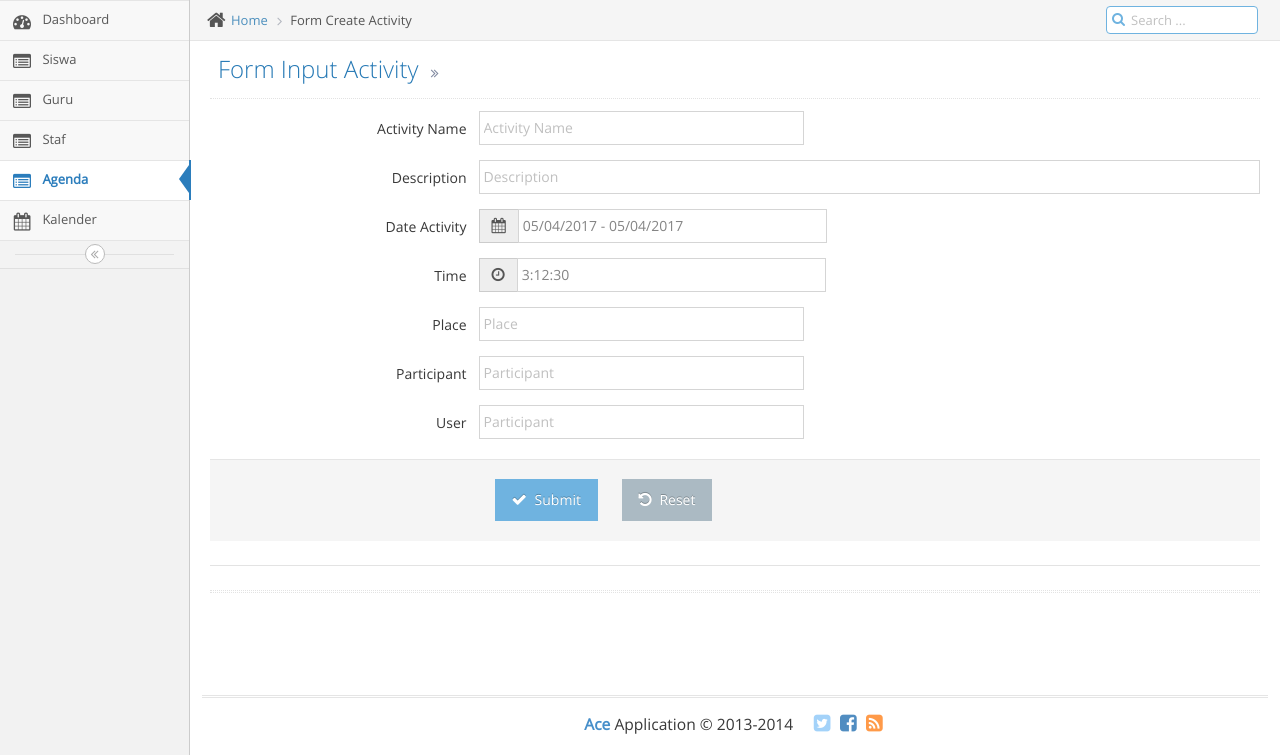
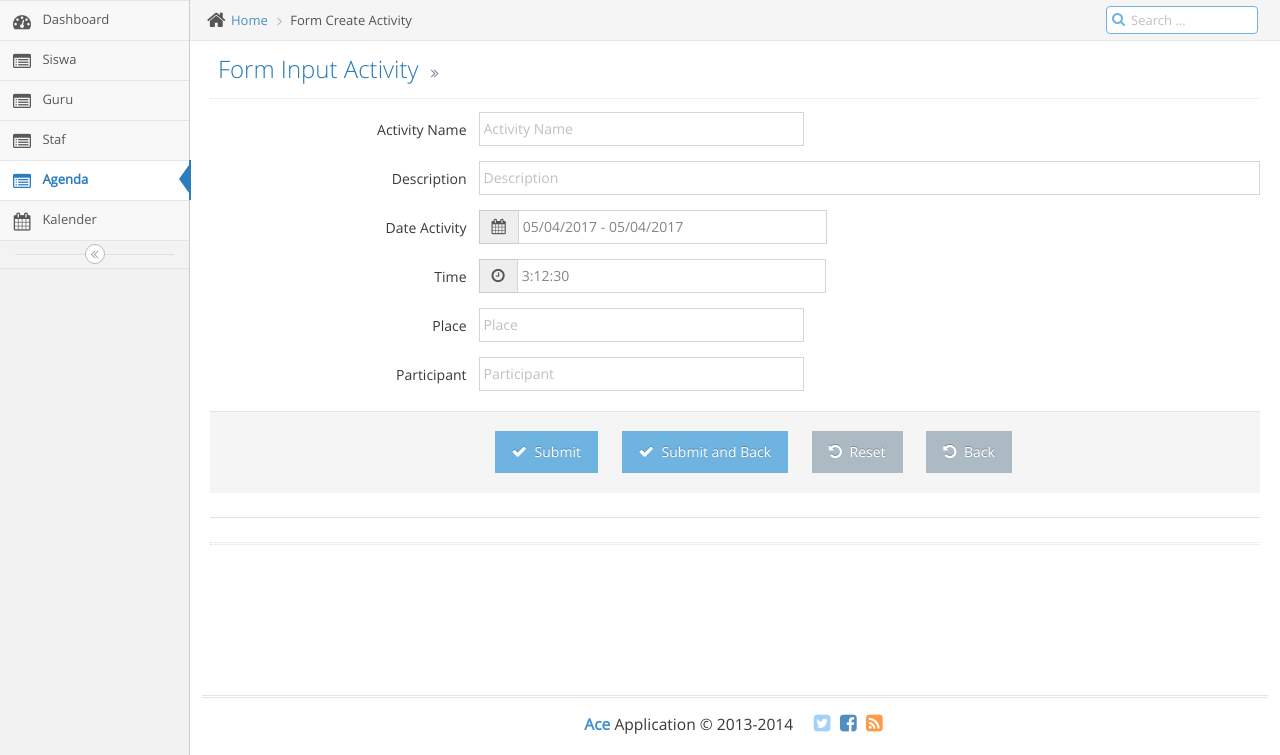
Before and after one commit to syahrulubaidilah/API-Agenda-Sekolah, a Laravel app: template resources/views/pages/create-activity.blade.php in a window 1280 px wide. Shown: the part 45-800 px from the top of the page. Run offline with Laravel 8, Linux system fonts and the light colour scheme; the template is opened without the code that fills it, so the values that code supplies are empty; settings files or empty folders that the repository lacks are supplied.

```diff
--- a/app/Domain/Repositories/ActivityRepository.php
+++ b/app/Domain/Repositories/ActivityRepository.php
@@ -64,7 +64,7 @@ class ActivityRepository extends AbstractRepository implements ActivityInterface
             'time'   => e($data['time']),
             'place'   => e($data['place']),
             'participant'   => e($data['participant']),
-            'user_id'   => e($data['user_id'])
+            'user_id'   => '1'
         ]);
 
     }
@@ -83,7 +83,7 @@ class ActivityRepository extends AbstractRepository implements ActivityInterface
             'time'   => e($data['time']),
             'place'   => e($data['place']),
             'participant'   => e($data['participant']),
-            'user_id'   => e($data['user_id'])
+            // 'user_id'   => e($data['user_id'])
         ]);
     }
 
--- a/app/Http/Requests/Activity/ActivityCreateRequest.php
+++ b/app/Http/Requests/Activity/ActivityCreateRequest.php
@@ -34,7 +34,7 @@ class ActivityCreateRequest extends Request
         'time'   => 'Time',
         'place'   => 'Place',
         'participant'   => 'Participant',
-        'user_Id'   => 'User_Id'
+        //'user_Id'   => 'User_Id'
     ];
 
     /**
@@ -51,7 +51,7 @@ class ActivityCreateRequest extends Request
             'time'   => 'required|max:30',
             'place'   => 'required|max:30',
             'participant'   => 'required|max:30',
-            'user_Id'   => 'required|max:30'
+            //'user_Id'   => 'required|max:30'
         ];
     }
 
--- a/app/Http/Requests/Activity/ActivityEditRequest.php
+++ b/app/Http/Requests/Activity/ActivityEditRequest.php
@@ -34,7 +34,7 @@ class ActivityEditRequest extends Request
         'time'   => 'Time',
         'place'   => 'Place',
         'participant'   => 'Participant',
-        'user_id'   => 'User_Id'
+        // 'user_id'   => 'User_Id'
     ];
 
     /**
@@ -51,7 +51,7 @@ class ActivityEditRequest extends Request
             'time'   => 'required|max:30',
             'place'   => 'required|max:30',
             'participant'   => 'required|max:30',
-            'user_id'   => 'required|max:30'
+            // 'user_id'   => 'required|max:30'
         ];
     }
 
--- a/resources/views/pages/create-activity.blade.php
+++ b/resources/views/pages/create-activity.blade.php
@@ -1,5 +1,10 @@
 @extends('layouts.app')
 @section('title', 'Form Create Activity')
+@section('style')
+			<!-- page specific plugin styles -->
+ 		<link rel="stylesheet" href={{asset('assets/css/jquery-ui.custom.min.css')}} />
+		<link rel="stylesheet" href={{asset('assets/css/jquery.gritter.min.css')}} />
+@endsection
 @section('content')
            <div class="main-content-inner">
 				<div class="breadcrumbs ace-save-state" id="breadcrumbs">
@@ -35,14 +40,23 @@
 					<!-- /.page-header -->
 
 					<div class="row">
+			          <div class="col-md-8">
+			           <div class="alert alert-dismissible hide" id="errMsg" role="alert">
+			             <button type="button" class="close" data-dismiss="alert" aria-label="Close"><span aria-hidden="true">&times;</span></button>
+			             <span id="errData"></span>
+			           </div>
+			          </div>
+			        </div>
+
+					<div class="row">
 						<div class="col-xs-12">
 							<!-- PAGE CONTENT BEGINS -->
-							<form class="form-horizontal" role="form">
+							<form class="form-horizontal" id="formActivity" role="form">
 								<div class="form-group">
 									<label class="col-sm-3 control-label no-padding-right" for="form-field-1">Activity Name</label>
 
 									<div class="col-sm-9">
-										<input type="text" id="form-field-1" placeholder="Activity Name" class="col-xs-10 col-sm-5" />
+										<input type="text" id="form-field-1" name="name" placeholder="Activity Name" class="col-xs-10 col-sm-5" />
 									</div>
 								</div>
 
@@ -50,7 +64,7 @@
 									<label class="col-sm-3 control-label no-padding-right" for="form-field-1-1">Description</label>
 
 									<div class="col-sm-9">
-										<input type="text" id="form-field-1-1" placeholder="Description" class="form-control" />
+										<input type="text" id="form-field-1-1"  name="description" placeholder="Description" class="form-control" />
 									</div>
 								</div>
 
@@ -63,7 +77,7 @@
 												<i class="fa fa-calendar bigger-110"></i>
 											</span>
 
-											<input class="col-xs-10 col-sm-5" type="text" name="date-range-picker" id="date-range-picker" />
+											<input class="col-xs-10 col-sm-5" type="text" name="date_activity" id="date-range-picker" />
 										</div>
 									</div>
 								</div>
@@ -76,7 +90,7 @@
 											<span class="input-group-addon">
 												<i class="fa fa-clock-o bigger-110"></i>
 											</span>
-											<input id="timepicker1" type="text" class="col-xs-10 col-sm-5" />
+											<input id="timepicker1" type="text" name="time" class="col-xs-10 col-sm-5" />
 										</div>
 									</div>
 								</div>
@@ -85,7 +99,7 @@
 									<label class="col-sm-3 control-label no-padding-right" for="form-field-1-4">Place</label>
 
 									<div class="col-sm-9">
-										<input type="text" id="form-field-1-4" placeholder="Place" class="col-xs-10 col-sm-5" />
+										<input type="text" id="form-field-1-4"  name="place" placeholder="Place" class="col-xs-10 col-sm-5" />
 									</div>
 								</div>
 
@@ -93,28 +107,36 @@
 									<label class="col-sm-3 control-label no-padding-right" for="form-field-1-5">Participant</label>
 
 									<div class="col-sm-9">
-										<input type="text" id="form-field-1-5" placeholder="Participant" class="col-xs-10 col-sm-5" />
+										<input type="text" id="form-field-1-5"  name="participant" placeholder="Participant" class="col-xs-10 col-sm-5" />
 									</div>
 								</div>
 
-								<div class="form-group">
+								<!--<div class="form-group">
 									<label class="col-sm-3 control-label no-padding-right" for="form-field-1-5">User</label>
 
 									<div class="col-sm-9">
 										<input type="text" id="form-field-1-6" placeholder="Participant" class="col-xs-10 col-sm-5" />
 									</div>
-								</div>
+								</div>-->
 
 								<div class="clearfix form-actions">
 									<div class="col-md-offset-3 col-md-9">
-										<button class="btn btn-info" type="button">
+										<button class="btn btn-info" id="btnSimpan" type="button">
 												<i class="ace-icon fa fa-check bigger-110"></i>
 												Submit
-											</button> &nbsp; &nbsp; &nbsp;
+										</button> &nbsp; &nbsp; &nbsp;
+										<button class="btn btn-info" id="btnSimpanKembali" type="button">
+												<i class="ace-icon fa fa-check bigger-110"></i>
+												Submit and Back
+										</button> &nbsp; &nbsp; &nbsp;
 										<button class="btn" type="reset">
 												<i class="ace-icon fa fa-undo bigger-110"></i>
 												Reset
-											</button>
+										</button> &nbsp; &nbsp; &nbsp;
+										<button class="btn" type="button" href='{{route("page.list-activity")}}'>
+												<i class="ace-icon fa fa-undo bigger-110"></i>
+												Back
+										</button>
 									</div>
 								</div>
 
@@ -149,6 +171,7 @@
 	<script src={{asset('assets/js/jquery.inputlimiter.min.js')}}></script>
 	<script src={{asset('assets/js/jquery.maskedinput.min.js')}}></script>
 	<script src={{asset('assets/js/bootstrap-tag.min.js')}}></script>
+	<script src={{asset('assets/js/jquery.gritter.min.js')}}></script>
 
 	<script>
 	$(document).ready(function(){
@@ -160,6 +183,68 @@
 		$('#nav-agenda').addClass('active');
     });
 	</script>
+
+	<script>
+ 	    $(document).ready(function(){
+
+ 	    });
+
+ 	    // ini adalah proses submit data menggunakan Ajax
+ 	    $("#btnSimpan").click(function(event) {
+ 	      // kasih ini dong biar gag hard reload
+ 	      event.preventDefault();
+ 	      $.ajax({
+ 	        url: '{{route("activity.store")}}', // url post data
+ 	        dataType: 'JSON',
+ 	        type: 'POST',
+ 	        contentType: 'application/x-www-form-urlencoded',
+ 	        data: $("#formActivity").serialize(), // data tadi diserialize berdasarkan name
+ 	        success: function( data, textStatus, jQxhr ){
+ 	            console.log('status =>', textStatus);
+ 	            console.log('data =>', data);
+				// clear validation error messsages
+ 	            $('#errMsg').addClass('hide');
+ 	            $('#errData').html('');
+ 	            // scroll up
+ 	            // $('html, body').animate({
+ 	            //     scrollTop: $("#nav-top").offset().top
+ 	            // }, 2000);
+ 	            // tampilkan pesan sukses
+ 	            showNotifSuccess();
+ 	            // clear data inputan
+ 	            $('#formActivity').find("input[type=text], textarea").val("");
+ 	            // kembali kelist User
+				window.location.href = '{{route("page.list-activity")}}'
+ 	        },
+ 	        error: function( data, textStatus, errorThrown ){
+ 	          var messages = jQuery.parseJSON(data.responseText);
+ 		      console.log( errorThrown );
+ 		      // $('html, body').animate({
+ 		      //     scrollTop: $("#nav-top").offset().top
+ 		      // }, 2000);
+ 		      // scroll up
+ 		      // tampilkan pesan error
+ 		      $('#errData').html('');
+ 		      $('#errMsg').addClass('alert-warning');
+ 		      $('#errMsg').removeClass('hide');
+ 		      $.each(messages, function(i, val) {
+ 		        $('#errData').append('<p>'+ i +' : ' + val +'</p>')
+ 		        console.log(i,val);
+ 		      });
+ 		      // jangan clear data
+ 	        }
+ 	      });
+ 	    });
+
+ 	    function showNotifSuccess(){
+ 	    	$.gritter.add({
+				title: 'Succes',
+				text: 'Data Activity berhasil di tambahkan',
+				class_name: 'gritter-info'
+			});
+
+ 		  }
+ 	</script>
 
 	<!-- inline scripts related to this page -->
 	<script type="text/javascript">
--- a/resources/views/pages/list-activity.blade.php
+++ b/resources/views/pages/list-activity.blade.php
@@ -63,7 +63,7 @@
                       <th><i class="fa fa-clock-o"></i> Waktu</th>
                       <th>Tempat</th>
                       <th>Peserta</th>
-                      <th>Id Pembuat</th>
+                      <th>Pembuat</th>
                       <th></th>
                     </thead>
                     <tbody>
@@ -75,7 +75,7 @@
                         <td>{{ $activity->time }}</td>
                         <td>{{ $activity->place }}</td>
                         <td>{{ $activity->participant }}</td>
-                        <td>{{ $activity->user_id }}</td>
+                        <td><!-- {{ $activity->user_id }} --></td>
                         <td>
                           <a class="btn btn-info fa fa-pencil bigger-120" href={{route('page.edit-activity',['id' => $activity->id])}}>
                             <i class="pe-7s-pen"></i>
```
